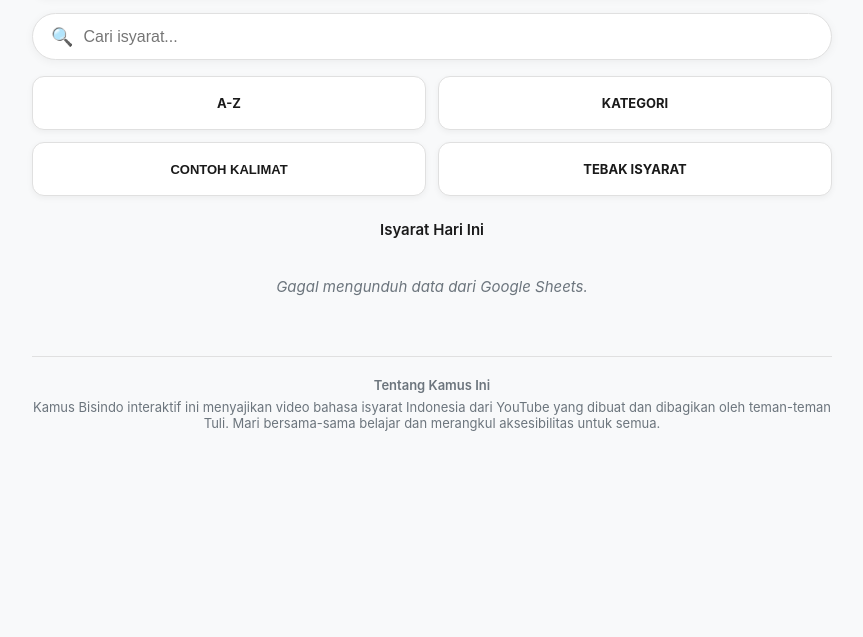
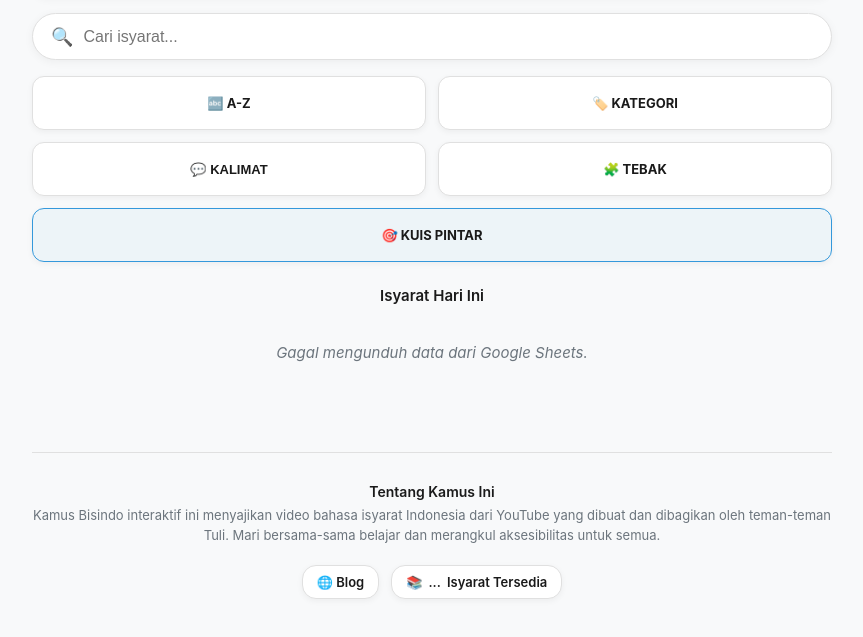
Before and after one commit to rizkimaliki977-dotcom/kamus-bisindo, a plain HTML site: page index.html in a window 1280 px wide. Shown: the part 97-734 px from the top of the page, without its empty margins (208-1071 px from the left). Drawn offline with nearby package versions, Linux system fonts and the light colour scheme; no server answers; a script that the page names is missing.

Commit message:
Update index.html

```diff
--- a/index.html
+++ b/index.html
@@ -7,8 +7,8 @@
 
     <!-- Meta Tag & SEO -->
     <meta name="google-site-verification" content="n4z6tUYmfdudDx18x6gs7rpIV6Z4PzfUUh5bqYQh8m0" />
-    <meta name="description" content="Kamus Bahasa Isyarat Indonesia (Bisindo) interaktif online lengkap dengan video YouTube, timestamp, dan fitur tebak isyarat gratis.">
-    <meta name="keywords" content="kamus bisindo, bahasa isyarat indonesia, belajar bisindo, isyarat indonesia, tebak isyarat">
+    <meta name="description" content="Kamus Bahasa Isyarat Indonesia (Bisindo) interaktif online lengkap dengan video YouTube, timestamp, dan fitur kuis tebak isyarat gratis.">
+    <meta name="keywords" content="kamus bisindo, bahasa isyarat indonesia, belajar bisindo, isyarat indonesia, tebak isyarat, kuis bisindo">
 
     <!-- Open Graph untuk Tampilan Preview di WhatsApp & Media Sosial -->
     <meta property="og:title" content="Kamus Bahasa Isyarat Indonesia (Bisindo)">
@@ -47,6 +47,7 @@
             --btn-hover: #f1f3f5;
             --shadow: rgba(0,0,0,0.05);
             --subtext-color: #6c757d;
+            --accent-blue: #3498db;
         }
 
         [data-theme="dark"] {
@@ -59,6 +60,7 @@
             --btn-hover: #3a3a3a;
             --shadow: rgba(0,0,0,0.3);
             --subtext-color: #aaaaaa;
+            --accent-blue: #2980b9;
         }
 
         * {
@@ -158,7 +160,7 @@
             justify-content: center;
         }
 
-        /* Navigasi Kotak (Tampilan Grid 2x2 Besar) */
+        /* Navigasi Kotak */
         .main-nav-bar {
             display: grid;
             grid-template-columns: 1fr 1fr;
@@ -182,6 +184,7 @@
             display: flex;
             align-items: center;
             justify-content: center;
+            gap: 6px;
         }
 
         .nav-btn:hover {
@@ -316,6 +319,46 @@
             font-style: italic;
         }
 
+        /* Footer Kustom */
+        .footer-info {
+            text-align: center;
+            color: var(--subtext-color);
+            font-size: 13px;
+            margin-top: 60px; /* Diturunkan lebih jauh */
+            padding: 30px 0 20px 0;
+            border-top: 1px solid var(--border-color);
+        }
+
+        .footer-bottom-links {
+            display: flex;
+            justify-content: center;
+            align-items: center;
+            gap: 12px;
+            margin-top: 20px;
+            font-weight: 600;
+            font-size: 13px;
+            flex-wrap: wrap;
+        }
+
+        .footer-badge {
+            display: inline-flex;
+            align-items: center;
+            gap: 6px;
+            padding: 8px 14px;
+            background-color: var(--card-bg);
+            border: 1.5px solid var(--border-color);
+            border-radius: 14px;
+            color: var(--text-color);
+            text-decoration: none;
+            box-shadow: 0 2px 6px var(--shadow);
+            transition: transform 0.2s;
+        }
+
+        .footer-badge:hover {
+            transform: translateY(-2px);
+            background-color: var(--btn-hover);
+        }
+
         /* Modal */
         .modal-backdrop {
             display: none;
@@ -427,12 +470,13 @@
 
         <!-- HALAMAN UTAMA -->
         <div id="homeView">
-            <!-- Navigasi Kotak Grid 2x2 -->
+            <!-- Navigasi Kotak Grid -->
             <div class="main-nav-bar">
-                <a href="abjad.html" class="nav-btn">A-Z</a>
-                <a href="kategori.html" class="nav-btn">KATEGORI</a>
-                <button class="nav-btn" onclick="showContohKalimat()">CONTOH KALIMAT</button>
-                <a href="tebak.html" class="nav-btn">TEBAK ISYARAT</a>
+                <a href="abjad.html" class="nav-btn">🔤 A-Z</a>
+                <a href="kategori.html" class="nav-btn">🏷️ Kategori</a>
+                <button class="nav-btn" onclick="showContohKalimat()">💬 Kalimat</button>
+                <a href="tebak.html" class="nav-btn">🧩 Tebak</a>
+                <a href="kuis.html" class="nav-btn" style="grid-column: span 2; border-color: var(--accent-blue); background-color: rgba(52, 152, 219, 0.05);">🎯 KUIS PINTAR</a>
             </div>
 
             <!-- Isyarat Hari Ini -->
@@ -442,9 +486,19 @@
             </div>
 
             <!-- Keterangan / Footer Kamus -->
-            <div style="text-align: center; color: var(--subtext-color); font-size: 13px; margin-top: 30px; padding: 20px 0; border-top: 1px solid var(--border-color);">
-                <p style="margin-bottom: 6px; font-weight: 600;">Tentang Kamus Ini</p>
-                <p>Kamus Bisindo interaktif ini menyajikan video bahasa isyarat Indonesia dari YouTube yang dibuat dan dibagikan oleh teman-teman Tuli. Mari bersama-sama belajar dan merangkul aksesibilitas untuk semua.</p>
+            <div class="footer-info">
+                <p style="margin-bottom: 6px; font-weight: 600; color: var(--text-color); font-size: 14px;">Tentang Kamus Ini</p>
+                <p style="line-height: 1.5;">Kamus Bisindo interaktif ini menyajikan video bahasa isyarat Indonesia dari YouTube yang dibuat dan dibagikan oleh teman-teman Tuli. Mari bersama-sama belajar dan merangkul aksesibilitas untuk semua.</p>
+
+                <!-- Link Blog & Total Isyarat -->
+                <div class="footer-bottom-links">
+                    <a href="https://kamus-bisindo.blogspot.com/" target="_blank" rel="noopener" class="footer-badge">
+                        🌐 Blog
+                    </a>
+                    <div class="footer-badge" style="cursor: default; pointer-events: none;">
+                        📚 <span id="totalWordCount">...</span> Isyarat Tersedia
+                    </div>
+                </div>
             </div>
         </div>
 
@@ -517,6 +571,10 @@
                                 rawHtml: (row.length > 1 && row[1]) ? row[1].trim() : ""
                             };
                         });
+
+                    // Update Jumlah Total Isyarat di Footer
+                    const countEl = document.getElementById('totalWordCount');
+                    if (countEl) countEl.innerText = dictionaryData.length;
 
                     setupWordOfTheDay();
 
@@ -796,5 +854,6 @@
         function escapeHtml(str) { return str.replace(/&/g, "&amp;").replace(/</g, "&lt;").replace(/>/g, "&gt;").replace(/"/g, "&quot;").replace(/'/g, "&#039;"); }
         function escapeJs(str) { return str.replace(/\\/g, '\\\\').replace(/'/g, "\\'").replace(/"/g, '\\"'); }
     </script>
+
 </body>
 </html>
```
